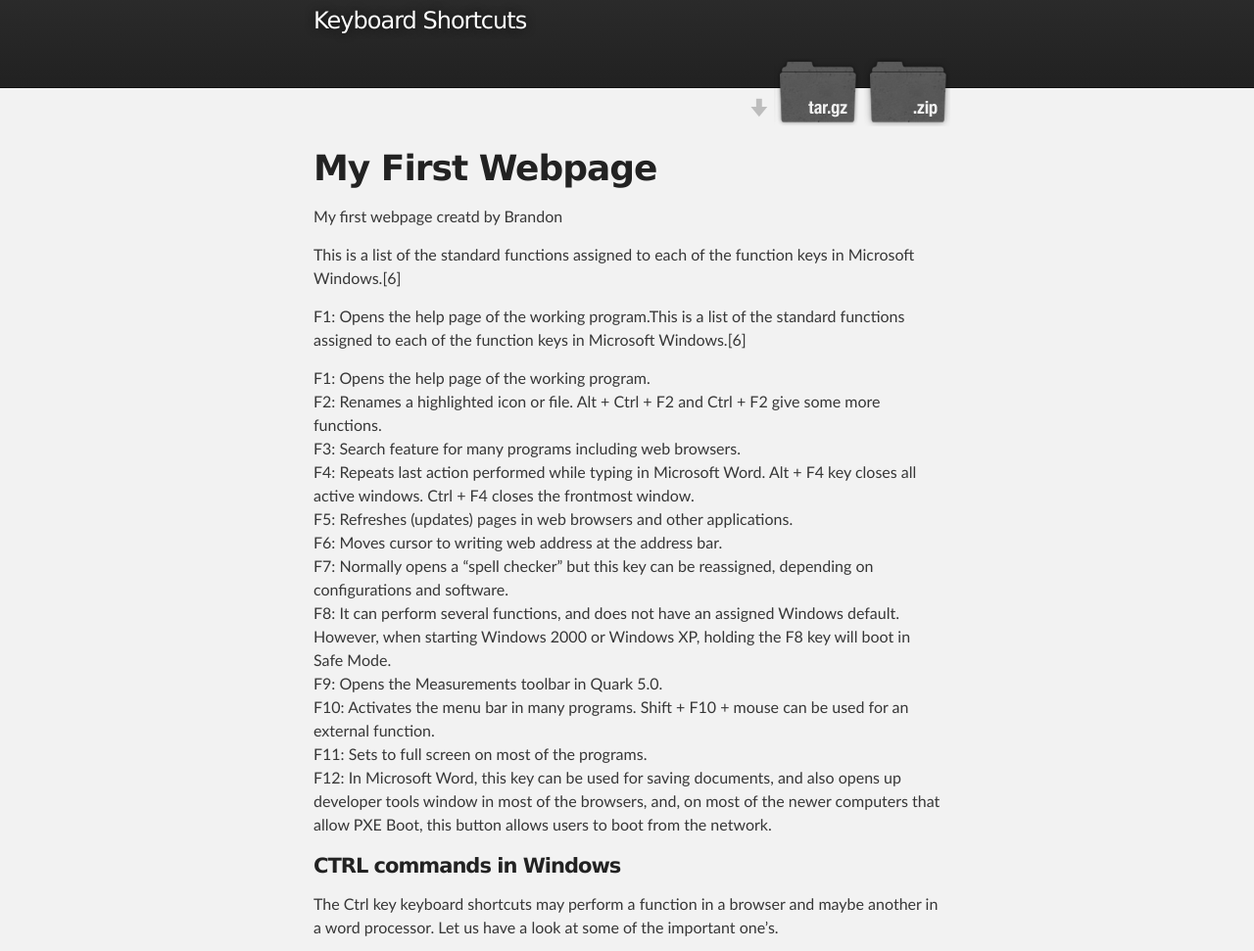
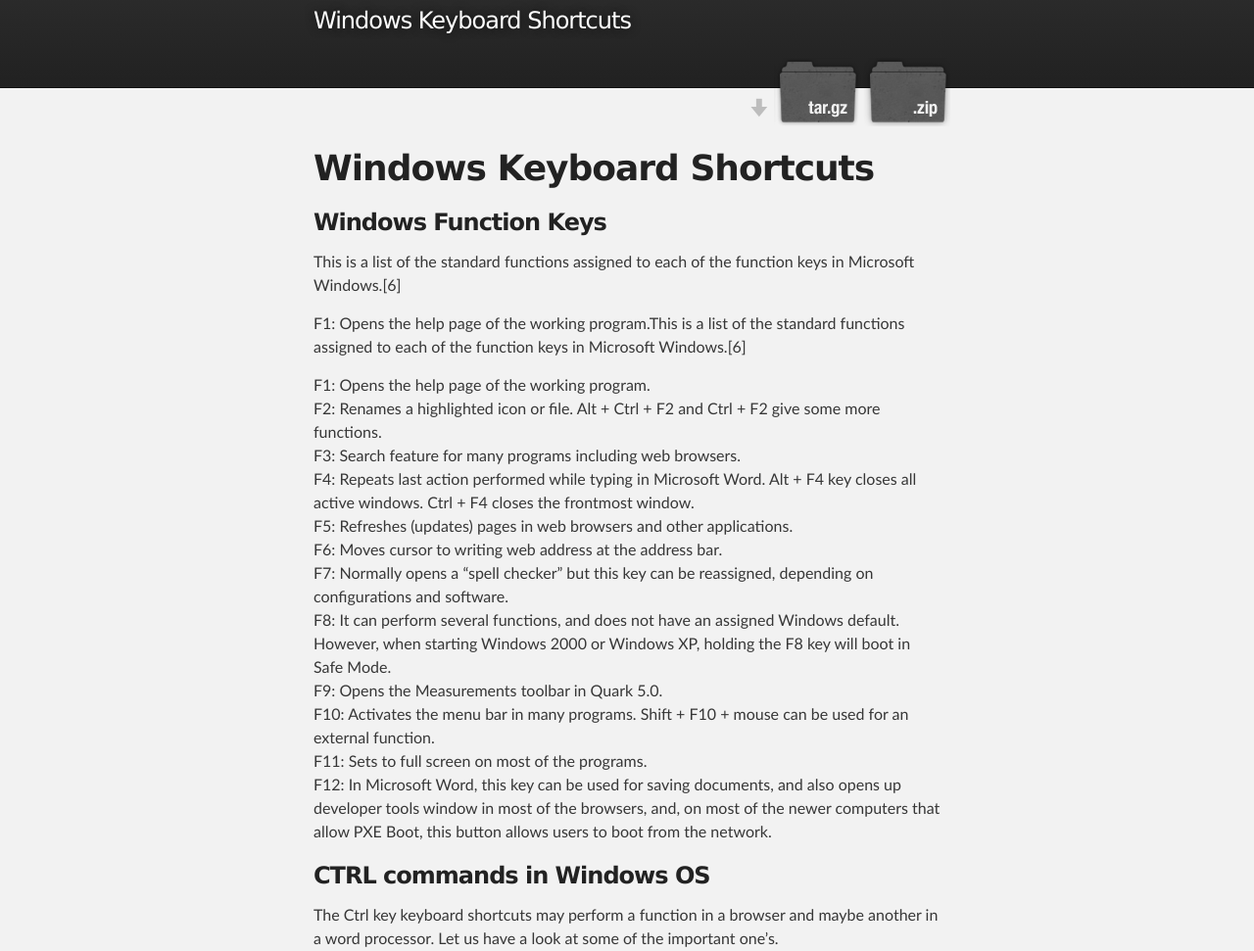
Before and after one commit to IslandO1/Shortcuts, a plain HTML site: page index.html in a window 1280 px wide. Shown: the part 120-1091 px from the top of the page at 98% size. Drawn offline with Linux system fonts and the light colour scheme.

Commit message:
Update index.html

```diff
--- a/index.html
+++ b/index.html
@@ -8,7 +8,7 @@
 
     <link rel="stylesheet" type="text/css" media="screen" href="stylesheets/stylesheet.css">
 
-    <title>Shortcuts</title>
+    <title>Windows Keyboard Shortcuts</title>
   </head>
 
   <body>
@@ -19,7 +19,7 @@
           <a id="forkme_banner" href="https://github.com/IslandO1/Shortcuts">View on GitHub</a>
 
           <h1 id="project_title">Shortcuts</h1>
-          <h2 id="project_tagline">Keyboard Shortcuts</h2>
+          <h2 id="project_tagline">Windows Keyboard Shortcuts</h2>
 
             <section id="downloads">
               <a class="zip_download_link" href="https://github.com/IslandO1/Shortcuts/zipball/master">Download this project as a .zip file</a>
@@ -34,10 +34,9 @@
         <p></p>
 
 <h1>
-<a id="my-first-webpage" class="anchor" href="#my-first-webpage" aria-hidden="true"><span aria-hidden="true" class="octicon octicon-link"></span></a>My First Webpage</h1>
+<a id="my-first-webpage" class="anchor" href="#my-first-webpage" aria-hidden="true"><span aria-hidden="true" class="octicon octicon-link"></span></a>Windows Keyboard Shortcuts</h1>
 
-<p>My first webpage creatd by Brandon</p>
-
+<h3>Windows Function Keys</h3>
 <p>This is a list of the standard functions assigned to each of the function keys in Microsoft Windows.[6]</p>
 
 <p>F1: Opens the help page of the working program.This is a list of the standard functions assigned to each of the function keys in Microsoft Windows.[6]</p>
@@ -54,8 +53,8 @@ F9: Opens the Measurements toolbar in Quark 5.0.<br>
 F10: Activates the menu bar in many programs. Shift + F10 + mouse can be used for an external function.<br>
 F11: Sets to full screen on most of the programs.<br>
 F12: In Microsoft Word, this key can be used for saving documents, and also opens up developer tools window in most of the browsers, and, on most of the newer computers that allow PXE Boot, this button allows users to boot from the network.<br>
-</p><h4>
-<a id="ctrl-commands-in-windows" class="anchor" href="#ctrl-commands-in-windows" aria-hidden="true"><span aria-hidden="true" class="octicon octicon-link"></span></a>CTRL commands in Windows</h4>
+</p><h3>
+<a id="ctrl-commands-in-windows" class="anchor" href="#ctrl-commands-in-windows" aria-hidden="true"><span aria-hidden="true" class="octicon octicon-link"></span></a>CTRL commands in Windows OS</h3>
 <p>The Ctrl key keyboard shortcuts may perform a function in a browser and maybe another in a word processor. Let us have a look at some of the important one’s.</p>
 
 <p></p><ul>
```
